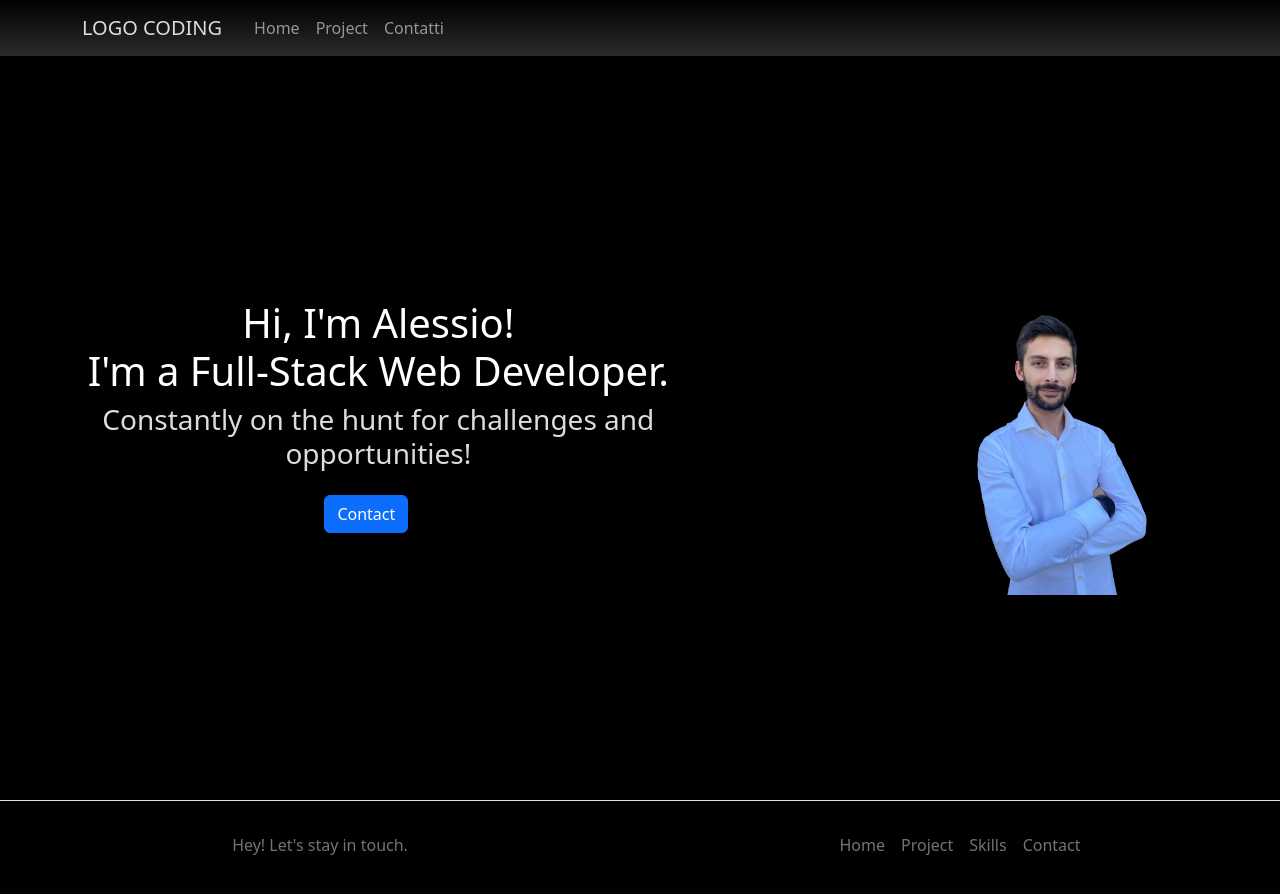
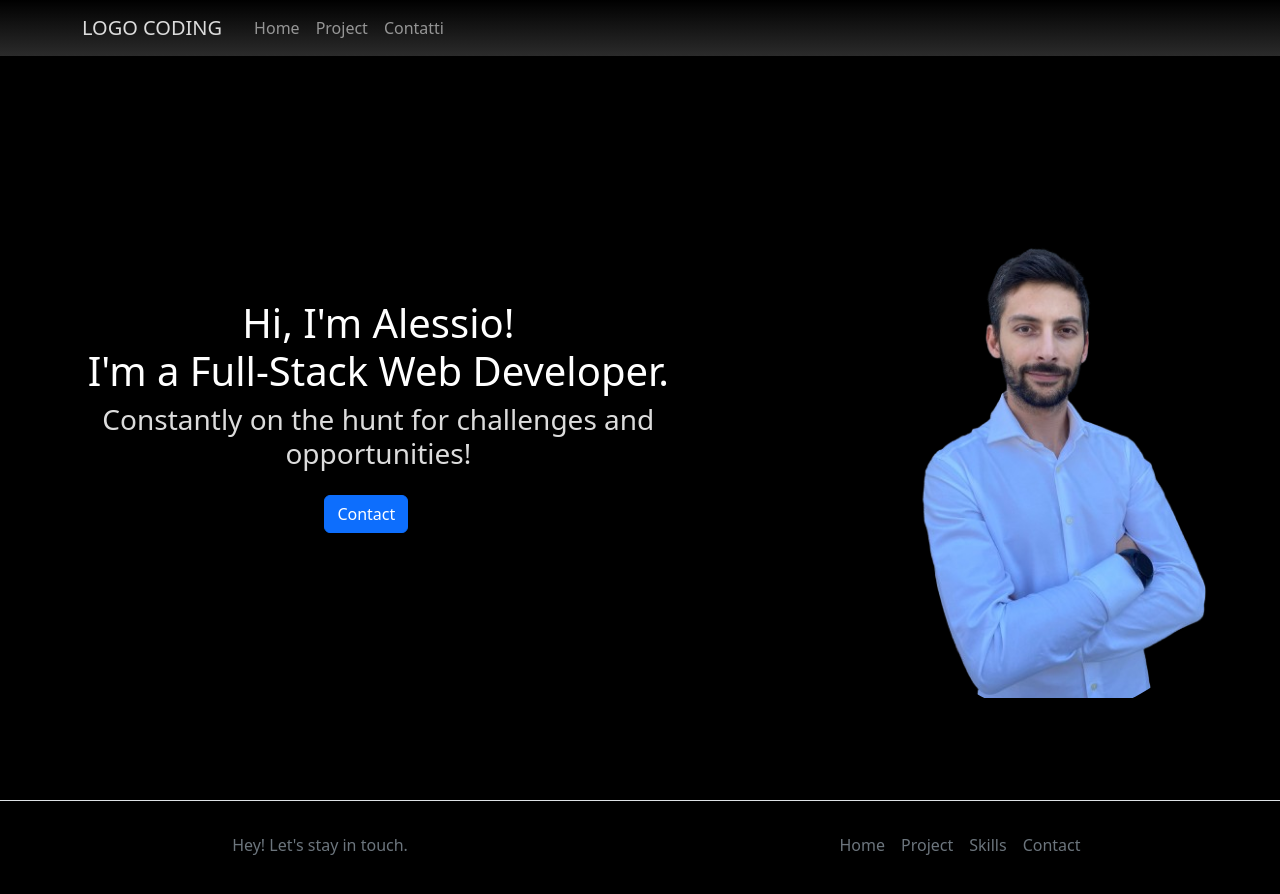
Before and after one commit to ToniBlaze/portfolio, a React (Create React App) app: page / in a window 1280 px wide. Shown: the top 894 px of the page. Built offline with nearby package versions, Linux system fonts and the light colour scheme.

Commit message:
adapt image

```diff
--- a/src/App.css
+++ b/src/App.css
@@ -36,8 +36,3 @@ html {
 #about {
   height: 90vh;
 }
-
-#ale-photo {
-  max-width: 60%;
-  height: auto;
-}
--- a/src/components/HomePageComponents/About.js
+++ b/src/components/HomePageComponents/About.js
@@ -23,8 +23,8 @@ export default function About() {
           </Button>
         </div>
       </div>
-      <div className="col-4 mt-4 overflow-hidden rounded-5 rounded-top-0">
-        <Image id="ale-photo"  alt="hero" src={AleImg} />
+      <div className="col-4 mt-4 rounded-5 h-75 rounded-top-0 overflow-hidden">
+        <Image id="ale-photo"  alt="hero" src={AleImg} className="img-fluid object-fit-contain" fluid roundedCircle/>
       </div>
     </Col>
   );
```
